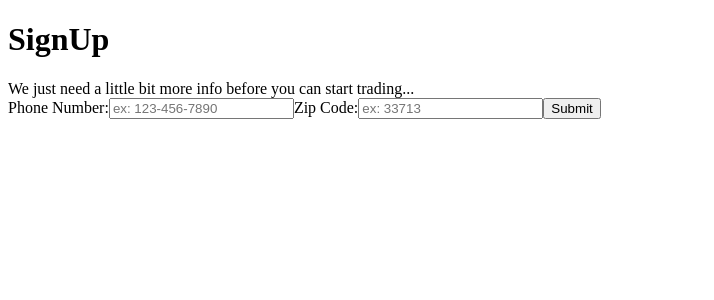
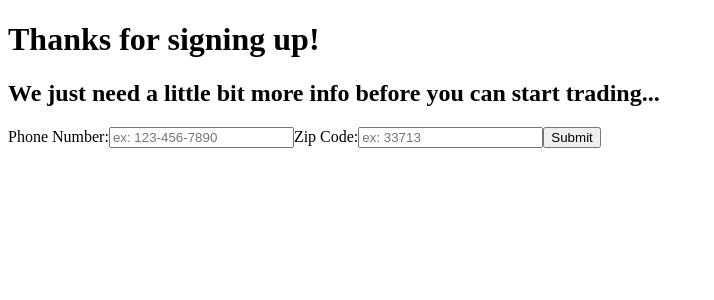
Before and after one commit to sunkim0330/Smokeys-Marketplace, a React app: page /signup in a window 1280 px wide. Shown: the top 300 px of the page, without its empty margins (0-714 px from the left). Built offline with nearby package versions, Linux system fonts and the light colour scheme; no server answers; the HTML template or start-up script is replaced by a standard one.

Commit message:
Added CSS to sign up

```diff
--- a/client/src/pages/SignUpPage.jsx
+++ b/client/src/pages/SignUpPage.jsx
@@ -28,8 +28,11 @@ const SignUp = ( {currentUser, getUser} ) => {
 
 
   return (
-  <div><h1 className='signUp'>SignUp</h1>
-    <div>We just need a little bit more info before you can start trading...</div>
+  <div className='splash'>
+    <h1>Thanks for signing up!</h1>
+    <h2>We just need a little bit more info before you can start trading...</h2>
+    <div id='loadImage'></div>
+    <div className='signUpForm'>
       <form className='newUserForm' onSubmit={putNewUser}>
           <label>
             Phone Number:
@@ -39,8 +42,9 @@ const SignUp = ( {currentUser, getUser} ) => {
             Zip Code:
             <input type='text' placeholder='ex: 33713' pattern='[0-9]*' minLength='5' maxLength='5' required onChange={(e) => {setLocation(e.target.value)}}/>
           </label>
-        <input type='submit' value='Submit' />
+          <input type='submit' value='Submit' className='add-item-btn'/>
         </form>
+    </div>
       {success && (<Redirect to="/marketplace" />)}
   </div>
   );
```
Also changed, not shown: 1 other file (tests, documents, lock files or other folders). Lines whose indentation alone changed are shown as unchanged.
